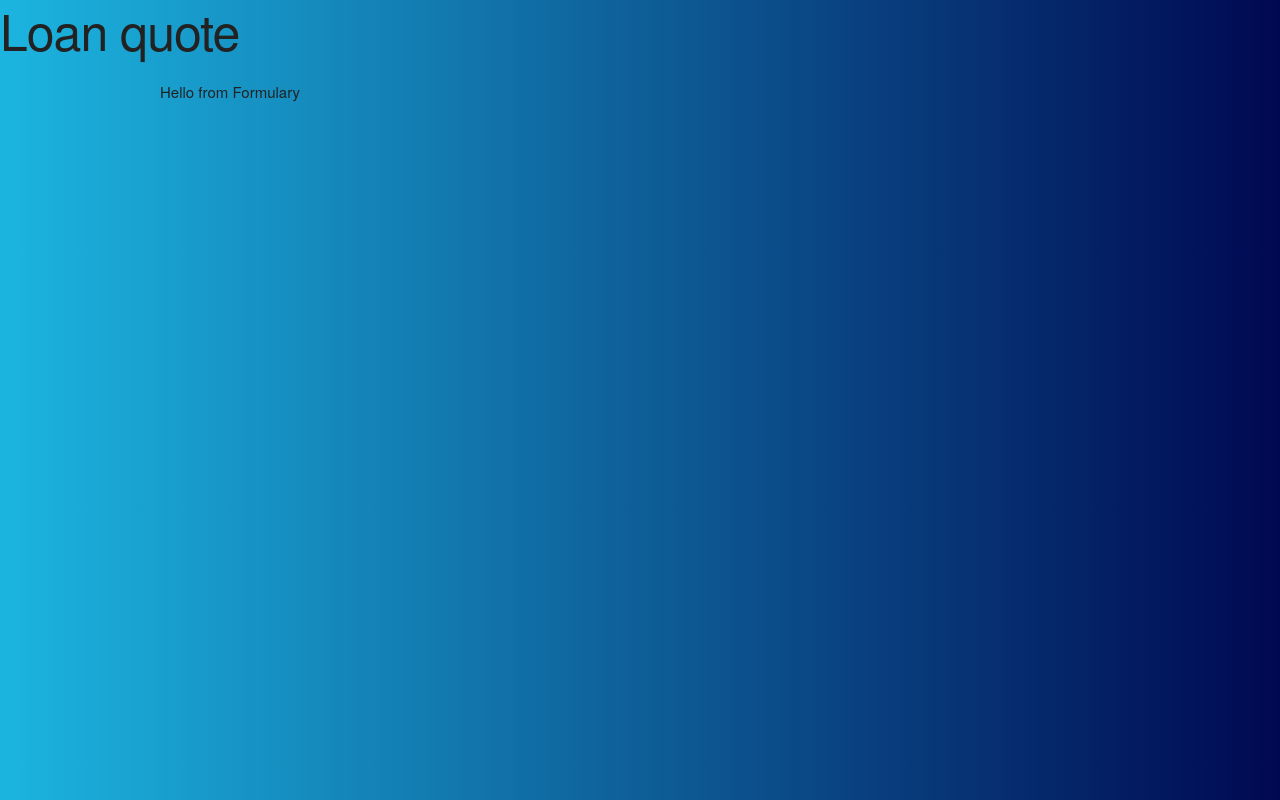
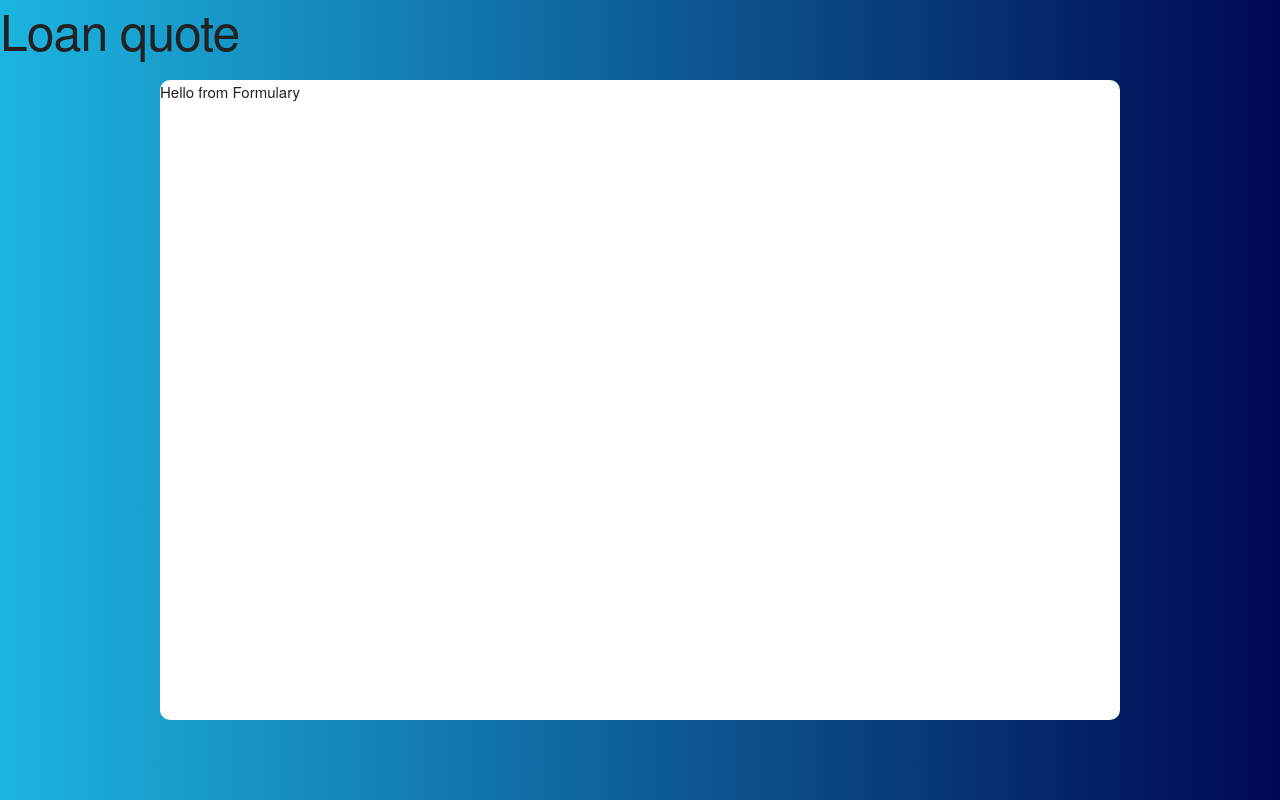
Before and after one commit to titoparra4/lends, a React (Create React App) app: page / in a window 1280 px wide. Built offline with nearby package versions, Linux system fonts and the light colour scheme.

Commit message:
Update index.css

```diff
--- a/src/index.css
+++ b/src/index.css
@@ -10,3 +10,11 @@ body {
 	height: 100%;
 	background: linear-gradient(90deg, #1cb5e0 0%, #000851 100%);
 }
+
+.container {
+	background-color: white;
+	padding: 1rem;
+	border-radius: 1rem;
+	margin-top: 2rem;
+	min-height: 80vh;
+}
```
